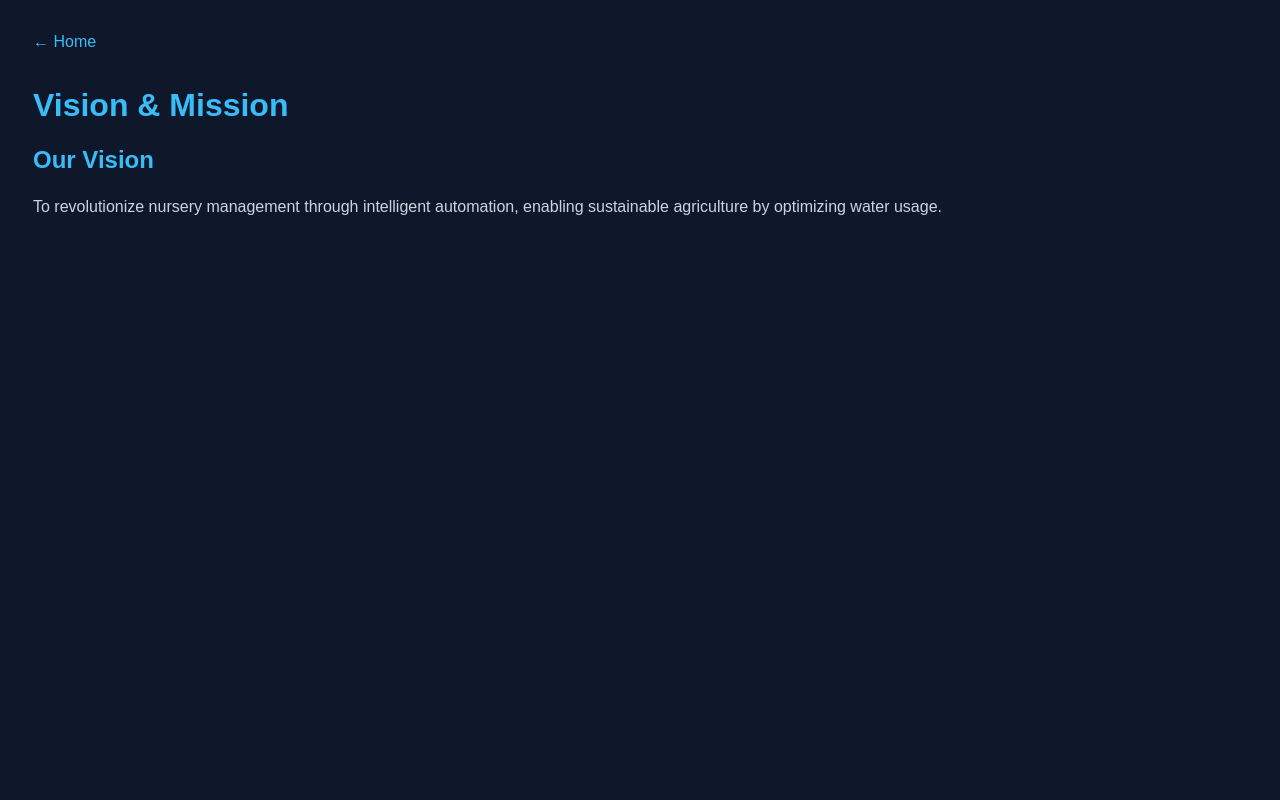
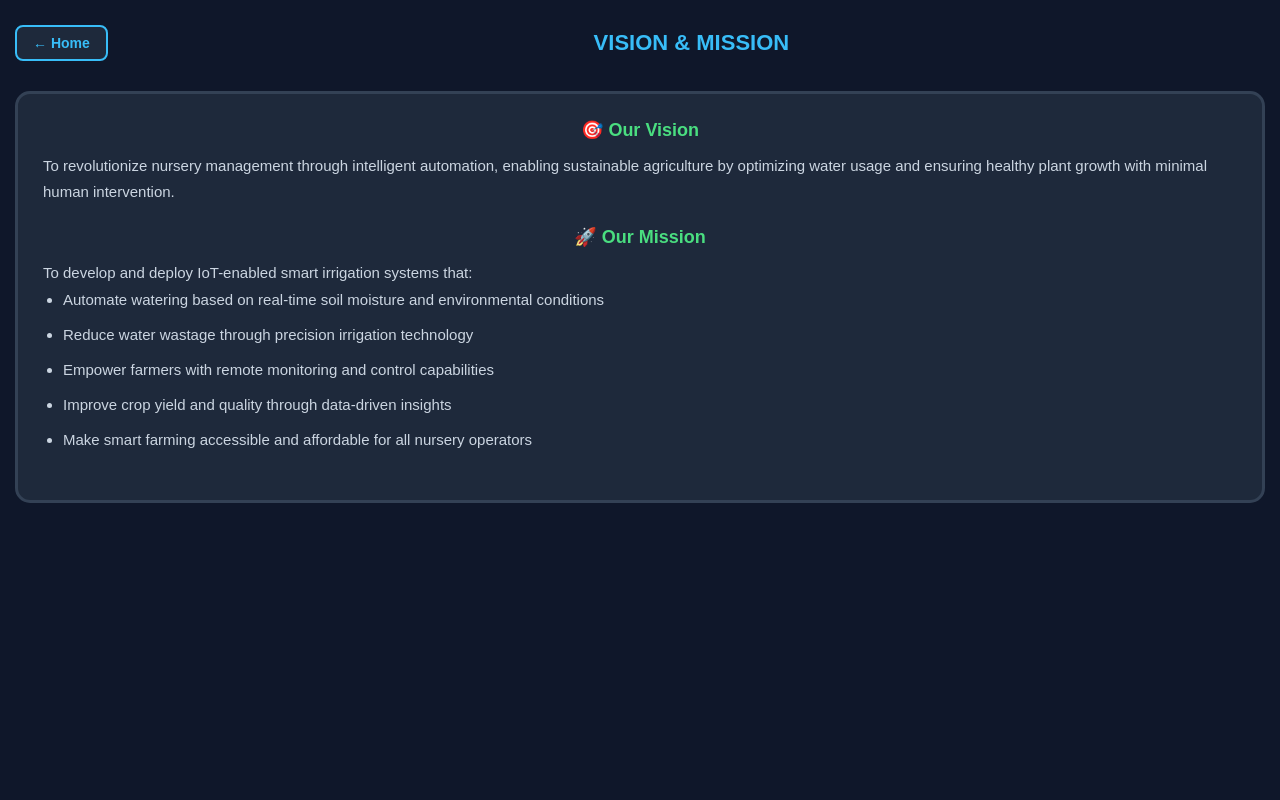
Before and after one commit to josepwanjiru300815-lab/esp32-nursery-cloud-a, a Flask app: page /vision in a window 1280 px wide. Run offline with Flask 3, Linux system fonts and the light colour scheme.

Commit message:
Update vision.html

```diff
--- a/templates/vision.html
+++ b/templates/vision.html
@@ -1,13 +1,38 @@
 <!DOCTYPE html><html><head><meta charset="UTF-8">
+<meta name="viewport" content="width=device-width,initial-scale=1,maximum-scale=1,user-scalable=no">
 <title>Vision & Mission</title>
 <style>
-body{font-family:Arial,sans-serif;background:#0f172a;color:white;padding:25px}
-h1,h2{color:#38bdf8}
-p,ul{color:#cbd5e1;line-height:1.6}
-a{color:#38bdf8;text-decoration:none;display:inline-block;margin-bottom:15px}
+*{box-sizing:border-box;margin:0;padding:0}
+body{font-family:Arial,sans-serif;background:#0f172a;color:white;padding:15px;min-height:100vh}
+.header{display:flex;align-items:center;gap:10px;padding:10px 0;margin-bottom:20px}
+.back-btn{background:#1e293b;border:2px solid #38bdf8;color:#38bdf8;padding:8px 16px;border-radius:8px;text-decoration:none;font-size:14px;font-weight:bold}
+h1{flex:1;text-align:center;font-size:22px;margin:0;color:#38bdf8}
+.content{background:#1e293b;border:3px solid #334155;border-radius:15px;padding:25px;margin-top:20px}
+.section{margin-bottom:22px}
+.section h2{color:#4ade80;font-size:18px;margin:0 0 12px 0;text-align:center}
+.section p{color:#cbd5e1;font-size:15px;line-height:1.7;text-align:left}
+.section ul{color:#cbd5e1;font-size:15px;line-height:1.8;margin-left:20px}
+.section li{margin-bottom:8px}
 </style></head><body>
-<a href="/">← Home</a>
-<h1>Vision & Mission</h1>
-<h2>Our Vision</h2>
-<p>To revolutionize nursery management through intelligent automation, enabling sustainable agriculture by optimizing water usage.</p>
+<div class="header">
+  <a href="/" class="back-btn">← Home</a>
+  <h1>VISION & MISSION</h1>
+</div>
+<div class="content">
+  <div class="section">
+    <h2>🎯 Our Vision</h2>
+    <p>To revolutionize nursery management through intelligent automation, enabling sustainable agriculture by optimizing water usage and ensuring healthy plant growth with minimal human intervention.</p>
+  </div>
+  <div class="section">
+    <h2>🚀 Our Mission</h2>
+    <p>To develop and deploy IoT-enabled smart irrigation systems that:</p>
+    <ul>
+      <li>Automate watering based on real-time soil moisture and environmental conditions</li>
+      <li>Reduce water wastage through precision irrigation technology</li>
+      <li>Empower farmers with remote monitoring and control capabilities</li>
+      <li>Improve crop yield and quality through data-driven insights</li>
+      <li>Make smart farming accessible and affordable for all nursery operators</li>
+    </ul>
+  </div>
+</div>
 </body></html>
```
